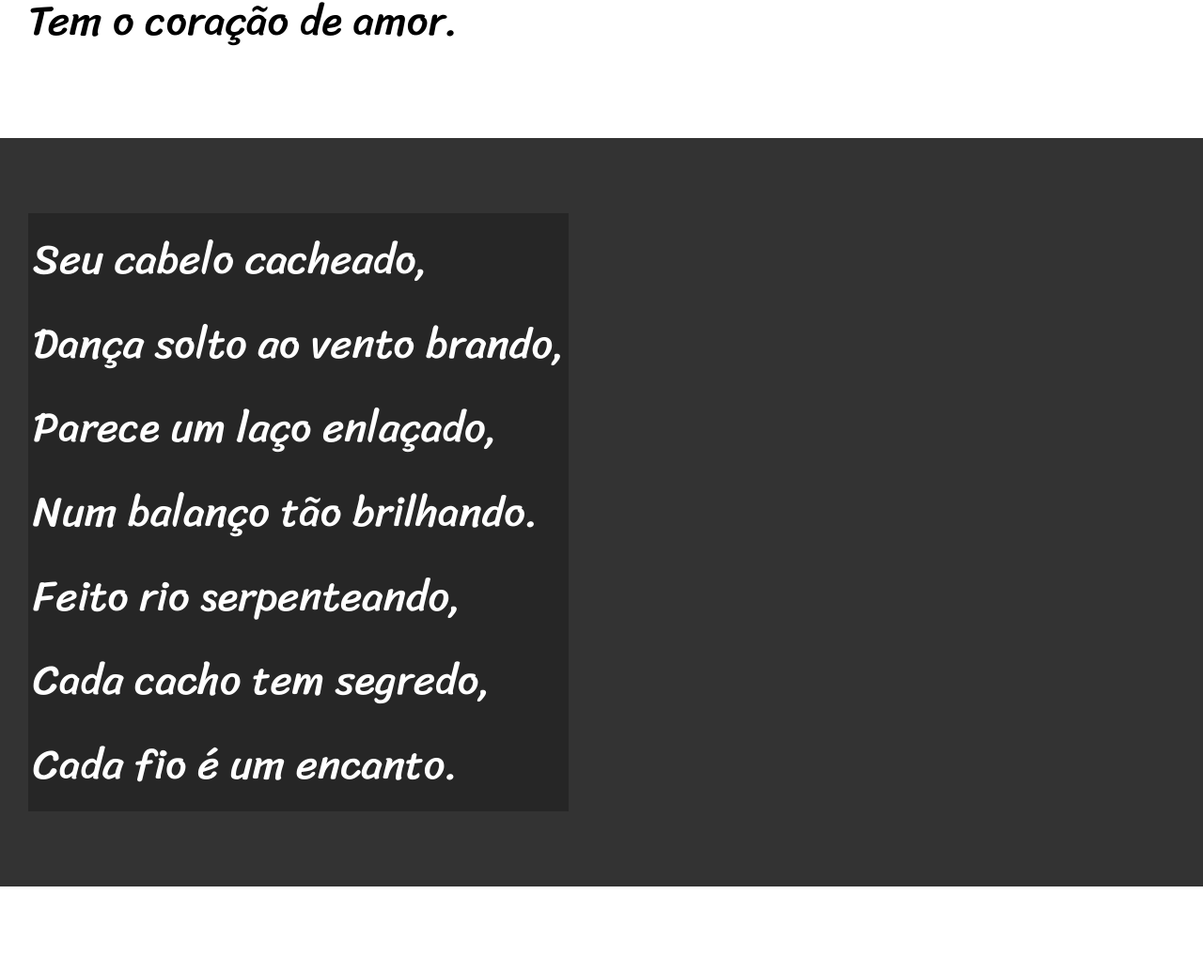
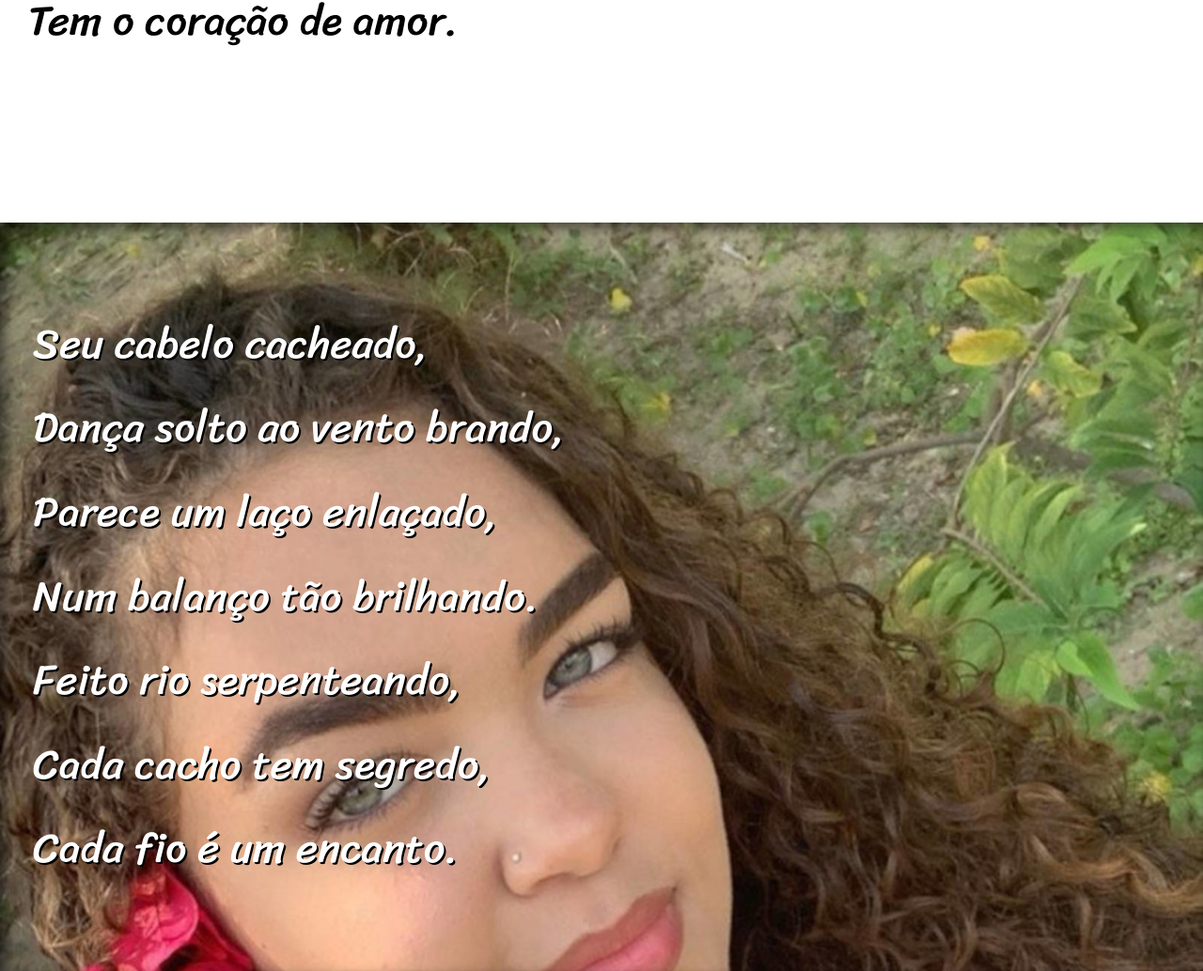
Before and after one commit to Arthur-antunes98/html-css, a plain HTML site: page desafios/d013/index.html in a window 1280 px wide. Shown: the part 846-1880 px from the top of the page at 94% size. Drawn offline with Linux system fonts and the light colour scheme.

Commit message:
concluido

```diff
--- a/desafios/d013/estilo/style.css
+++ b/desafios/d013/estilo/style.css
@@ -55,6 +55,10 @@ section {
     font-size: 3.5vw;
 }
 
+section > p {
+    padding-bottom: 2em;
+}
+
 section.normal {
     background-color: white;
     color: black;
@@ -63,13 +67,26 @@ section.normal {
 section.imagem {
     background-color: rgb(51, 51, 51);
     color: white;
+    box-shadow: inset 6px 6px 13px 0px rgba(0, 0, 0, 0.504);
+    background-size: cover;
+    background-attachment: fixed;
 }
 
 section.imagem > p {
     display: inline-block;
     padding: 5px;
-    background-color: rgba(0, 0, 0, 0.253);
+    background-color: rgba(0, 0, 0, 0);
+    text-shadow: 2px 2px 0px black;
+}
 
+section#img01 {
+    background-image: url('../imagens/imagem02.jpg');
+    background-position: top center;
+}
+
+section#img02 {
+    background-image: url('../imagens/Imagem001.jpg');
+    background-position: center;
 }
 
 footer {
--- a/desafios/d013/index.html
+++ b/desafios/d013/index.html
@@ -25,7 +25,7 @@
         </p>
     </section>
 
-    <section class="imagem">
+    <section class="imagem" id="img01">
         <p>
             Seu cabelo cacheado, <br>
             Dança solto ao vento brando, <br>
@@ -59,7 +59,7 @@
         </p>
     </section>
 
-    <section class="imagem">
+    <section class="imagem" id="img02">
         <p>
             Letícia Vitória é seu nome, <br>
             E na alma tem beleza, <br>
```
Also changed, not shown: desafios/d013/imagens/Imagem do WhatsApp de 2025-02-03 à(s) 14.24.13_35d74113.jpg, desafios/d013/imagens/Imagem001.jpg (added), desafios/d013/imagens/Imagem01.jpg (added), desafios/d013/imagens/Imagem1.jpg (added), desafios/d013/imagens/imagem02.jpg (added).
